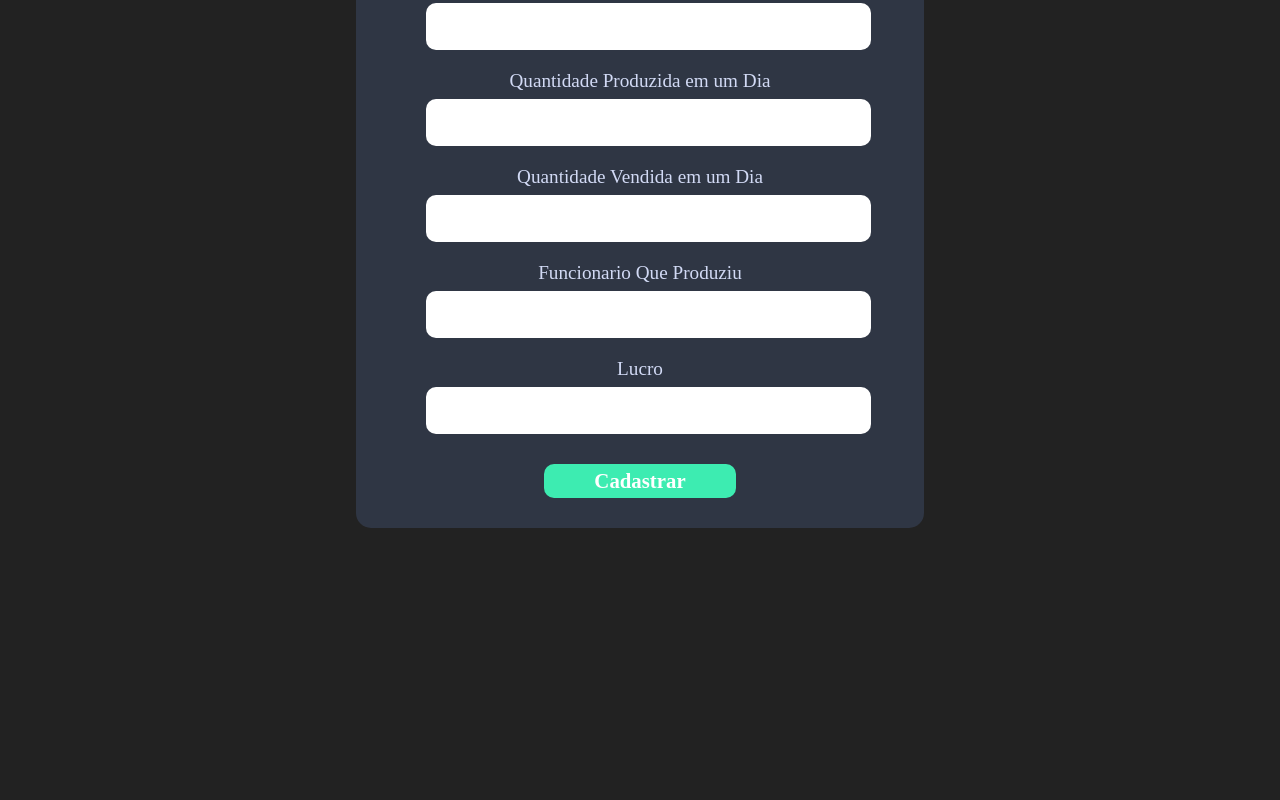
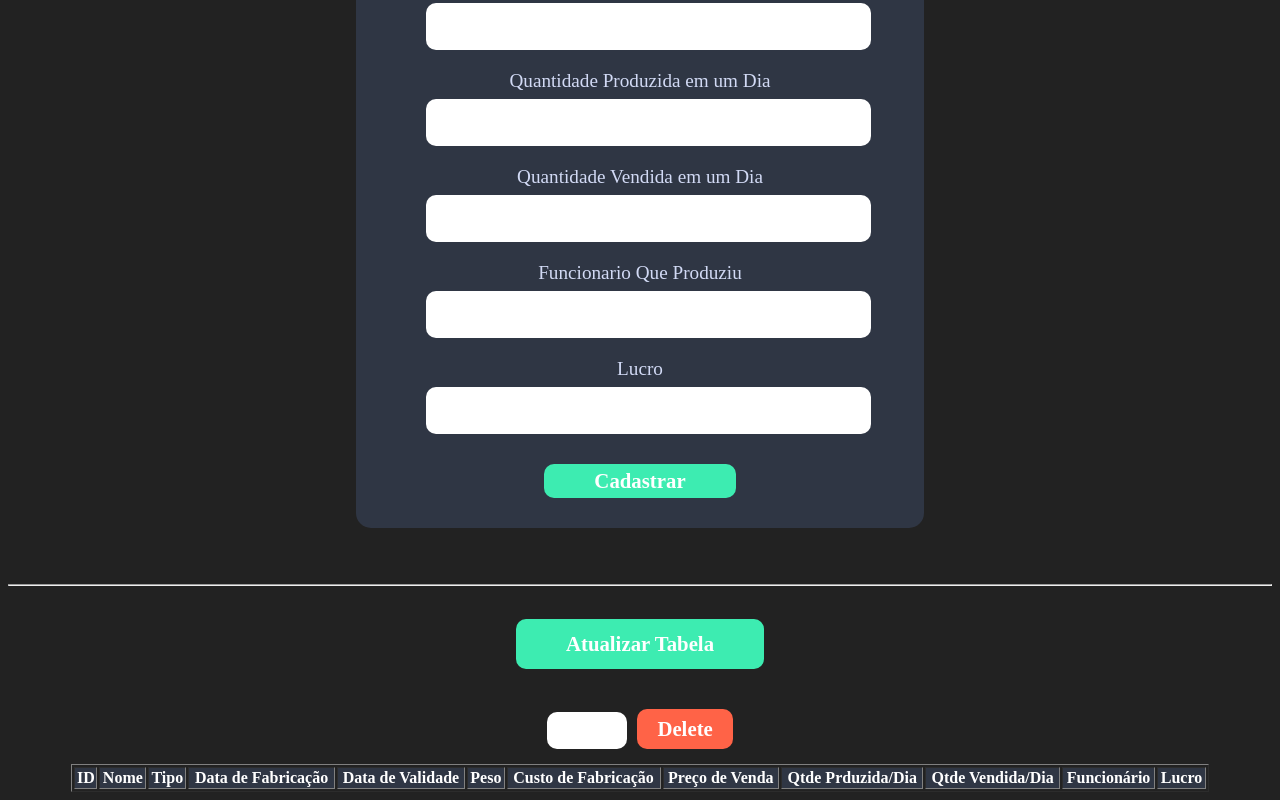
Before and after one commit to Lucas-Mombach/Projeto-React-Grupo4, a React (Create React App) app in the folder ReactProjects/my-app/: page /cadastro in a window 1280 px wide. Shown: the part 1477-2277 px from the top of the page. Before the commit the page ends 2061 px from the top, so only its background shows below. Built offline with nearby package versions, Linux system fonts and the light colour scheme.

Commit message:
<Tabela> is now part of CadastroGeral

```diff
--- a/ReactProjects/my-app/src/components/CadastroGeral.jsx
+++ b/ReactProjects/my-app/src/components/CadastroGeral.jsx
@@ -4,12 +4,14 @@ import listaProdutos from '../data/mercadorias'
 import listaTipos from '../data/tipos'
 import Cadastro from './Cadastro';
 import NovoTipo from './NovoTipo';
+import Tabela from './Tabela'
 export default props => {
 
     return (
         <div>
         <NovoTipo/>
         <Cadastro/>
+        <Tabela/>
         </div>
     );
 }
```
